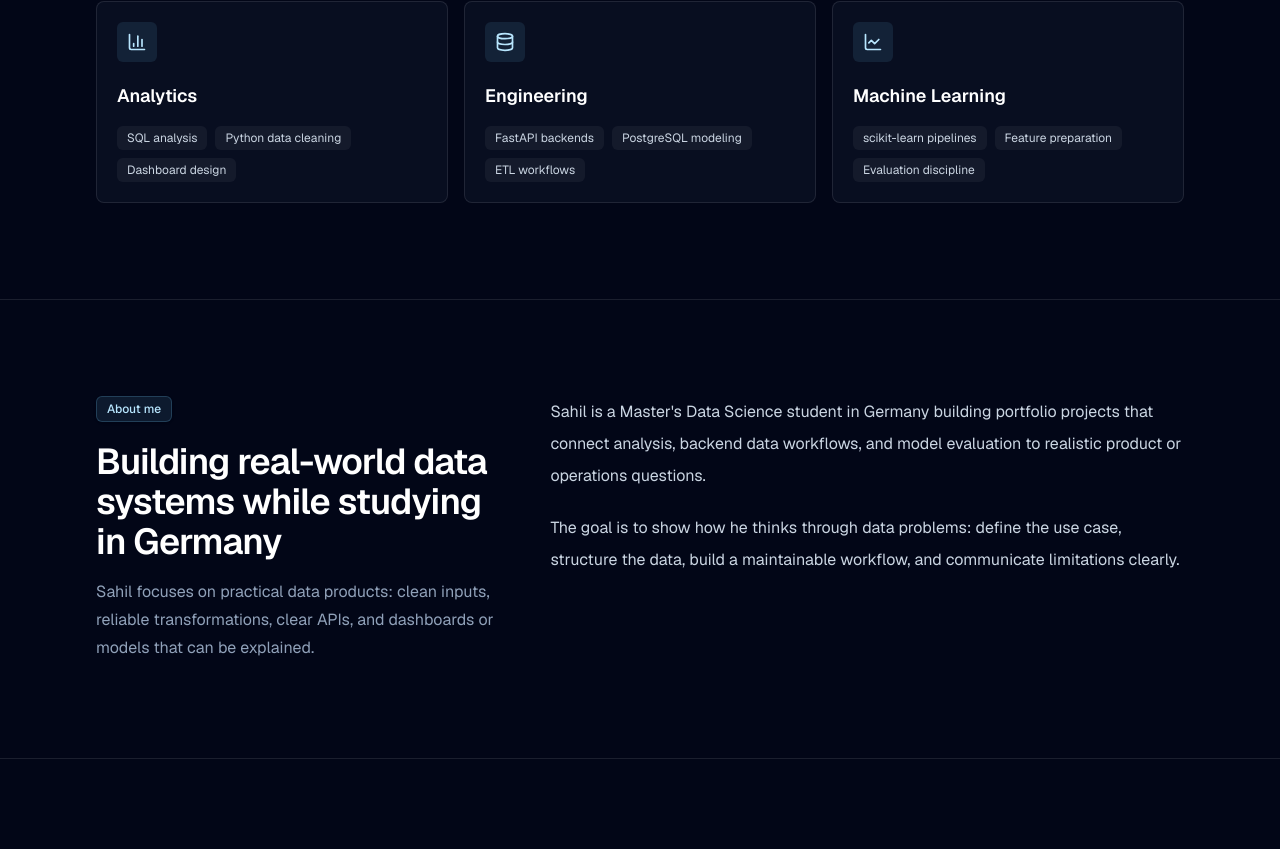
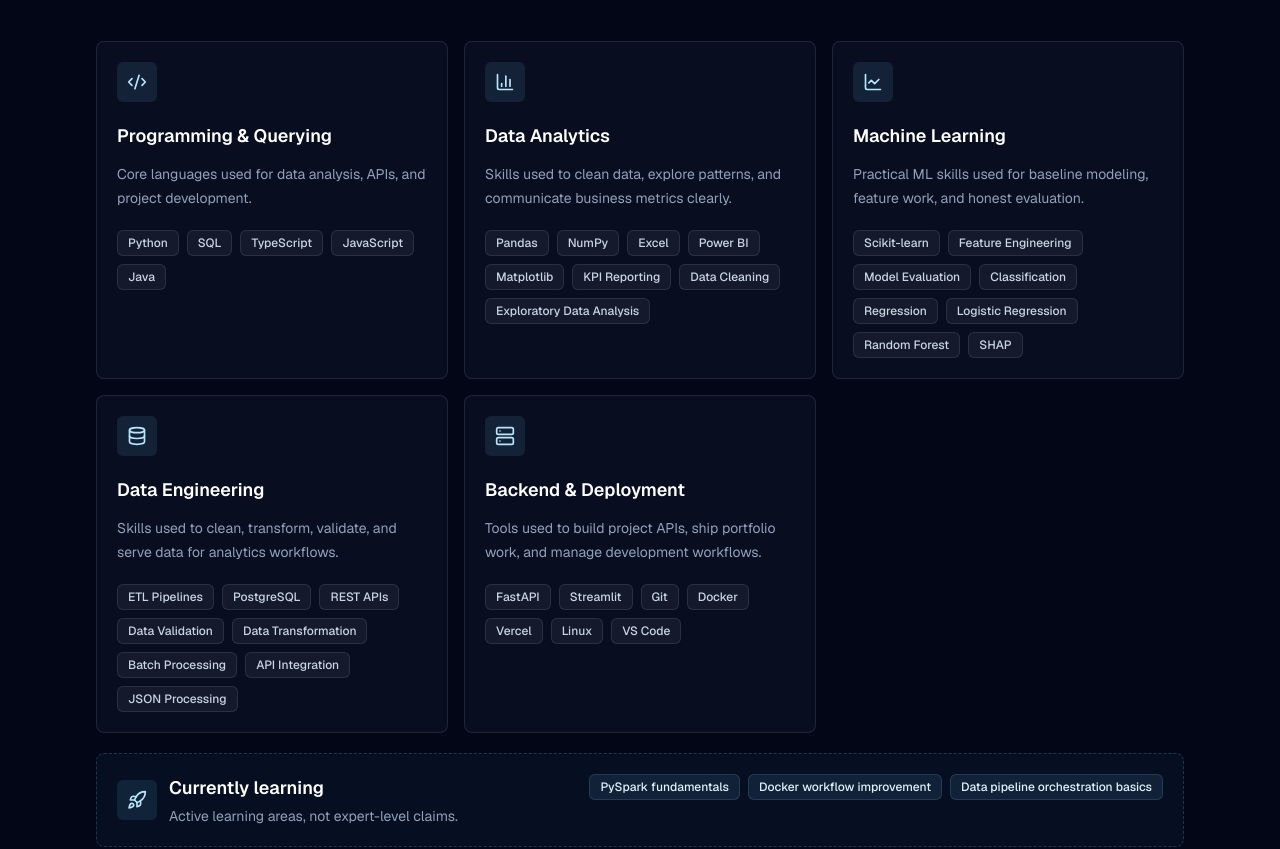
Before and after one commit to Sahil-dub/Portfolio, a Next.js app: page / in a window 1280 px wide. Shown: the part 3053-3902 px from the top of the page. Built offline with nearby package versions, Linux system fonts and the light colour scheme.

Commit message:
feat: expand recruiter-focused skills section

```diff
--- a/app/page.tsx
+++ b/app/page.tsx
@@ -1,6 +1,15 @@
 import { existsSync } from "node:fs";
 import { join } from "node:path";
-import { BarChart3, Database, Download, LineChart, Mail } from "lucide-react";
+import {
+  BarChart3,
+  Code2,
+  Database,
+  Download,
+  LineChart,
+  Mail,
+  Rocket,
+  Server,
+} from "lucide-react";
 import { ProjectCard } from "@/components/projects/ProjectCard";
 import { Badge } from "@/components/ui/Badge";
 import { Button } from "@/components/ui/Button";
@@ -8,25 +17,9 @@
 import { MotionFade } from "@/components/ui/MotionFade";
 import { profile } from "@/content/profile";
 import { projects } from "@/content/projects";
-import { skills } from "@/content/skills";
+import { currentlyLearning, skillCategories } from "@/content/skills";
 
-const skillGroups = [
-  {
-    title: "Analytics",
-    items: skills.analytics,
-    icon: BarChart3,
-  },
-  {
-    title: "Engineering",
-    items: skills.engineering,
-    icon: Database,
-  },
-  {
-    title: "Machine Learning",
-    items: skills.machineLearning,
-    icon: LineChart,
-  },
-];
+const skillIcons = [Code2, BarChart3, LineChart, Database, Server];
 
 const highlights = [
   {
@@ -178,17 +171,17 @@
       <Container>
         <SectionHeader
           eyebrow="Skills snapshot"
-          title="Focused skills, not a keyword dump"
-          description="Grouped around the work shown in the projects: analysis, backend data systems, and practical ML evaluation."
+          title="Technical skills I can discuss in interviews"
+          description="Grouped by how the skills show up in projects: analysis, ML workflows, backend APIs, and data preparation."
         />
-        <div className="mt-10 grid gap-4 md:grid-cols-3">
-          {skillGroups.map((group, index) => {
-            const Icon = group.icon;
+        <div className="mt-10 grid gap-4 md:grid-cols-2 xl:grid-cols-3">
+          {skillCategories.map((group, index) => {
+            const Icon = skillIcons[index] ?? Code2;
 
             return (
               <MotionFade
                 key={group.title}
-                className="rounded-lg border border-white/10 bg-slate-900/50 p-5"
+                className="group rounded-lg border border-white/10 bg-slate-900/50 p-5 transition duration-300 hover:-translate-y-1 hover:border-sky-300/30 hover:bg-white/[0.055] focus-within:border-sky-300/30"
                 transition={{
                   duration: 0.45,
                   delay: index * 0.08,
@@ -201,11 +194,14 @@
                 <h3 className="mt-5 text-lg font-semibold text-white">
                   {group.title}
                 </h3>
-                <div className="mt-4 flex flex-wrap gap-2">
+                <p className="mt-3 text-sm leading-6 text-slate-400">
+                  {group.description}
+                </p>
+                <div className="mt-5 flex flex-wrap gap-2">
                   {group.items.map((item) => (
                     <span
                       key={item}
-                      className="rounded-md bg-white/5 px-2.5 py-1 text-xs text-slate-300"
+                      className="rounded-md border border-white/10 bg-white/5 px-2.5 py-1 text-xs font-medium text-slate-300 transition group-hover:border-white/15 group-hover:text-slate-200"
                     >
                       {item}
                     </span>
@@ -215,6 +211,38 @@
             );
           })}
         </div>
+        <MotionFade
+          className="mt-5 rounded-lg border border-dashed border-sky-300/20 bg-sky-300/[0.045] p-5"
+          transition={{ duration: 0.45, delay: 0.12, ease: "easeOut" }}
+        >
+          <div className="flex flex-col gap-4 sm:flex-row sm:items-start sm:justify-between">
+            <div>
+              <div className="flex items-center gap-3">
+                <div className="flex h-10 w-10 items-center justify-center rounded-md bg-sky-300/10 text-sky-200">
+                  <Rocket aria-hidden="true" className="h-5 w-5" />
+                </div>
+                <div>
+                  <h3 className="text-lg font-semibold text-white">
+                    Currently learning
+                  </h3>
+                  <p className="mt-1 text-sm text-slate-400">
+                    Active learning areas, not expert-level claims.
+                  </p>
+                </div>
+              </div>
+            </div>
+            <div className="flex flex-wrap gap-2 sm:max-w-xl sm:justify-end">
+              {currentlyLearning.map((item) => (
+                <span
+                  key={item}
+                  className="rounded-md border border-sky-300/15 bg-sky-300/10 px-2.5 py-1 text-xs font-medium text-sky-100"
+                >
+                  {item}
+                </span>
+              ))}
+            </div>
+          </div>
+        </MotionFade>
       </Container>
     </section>
   );
--- a/content/skills.ts
+++ b/content/skills.ts
@@ -1,5 +1,71 @@
-export const skills = {
-  analytics: ["SQL analysis", "Python data cleaning", "Dashboard design"],
-  engineering: ["FastAPI backends", "PostgreSQL modeling", "ETL workflows"],
-  machineLearning: ["scikit-learn pipelines", "Feature preparation", "Evaluation discipline"],
+export type SkillCategory = {
+  title: string;
+  description: string;
+  items: string[];
 };
+
+export const skillCategories: SkillCategory[] = [
+  {
+    title: "Programming & Querying",
+    description:
+      "Core languages used for data analysis, APIs, and project development.",
+    items: ["Python", "SQL", "TypeScript", "JavaScript", "Java"],
+  },
+  {
+    title: "Data Analytics",
+    description:
+      "Skills used to clean data, explore patterns, and communicate business metrics clearly.",
+    items: [
+      "Pandas",
+      "NumPy",
+      "Excel",
+      "Power BI",
+      "Matplotlib",
+      "KPI Reporting",
+      "Data Cleaning",
+      "Exploratory Data Analysis",
+    ],
+  },
+  {
+    title: "Machine Learning",
+    description:
+      "Practical ML skills used for baseline modeling, feature work, and honest evaluation.",
+    items: [
+      "Scikit-learn",
+      "Feature Engineering",
+      "Model Evaluation",
+      "Classification",
+      "Regression",
+      "Logistic Regression",
+      "Random Forest",
+      "SHAP",
+    ],
+  },
+  {
+    title: "Data Engineering",
+    description:
+      "Skills used to clean, transform, validate, and serve data for analytics workflows.",
+    items: [
+      "ETL Pipelines",
+      "PostgreSQL",
+      "REST APIs",
+      "Data Validation",
+      "Data Transformation",
+      "Batch Processing",
+      "API Integration",
+      "JSON Processing",
+    ],
+  },
+  {
+    title: "Backend & Deployment",
+    description:
+      "Tools used to build project APIs, ship portfolio work, and manage development workflows.",
+    items: ["FastAPI", "Streamlit", "Git", "Docker", "Vercel", "Linux", "VS Code"],
+  },
+];
+
+export const currentlyLearning = [
+  "PySpark fundamentals",
+  "Docker workflow improvement",
+  "Data pipeline orchestration basics",
+];
```
